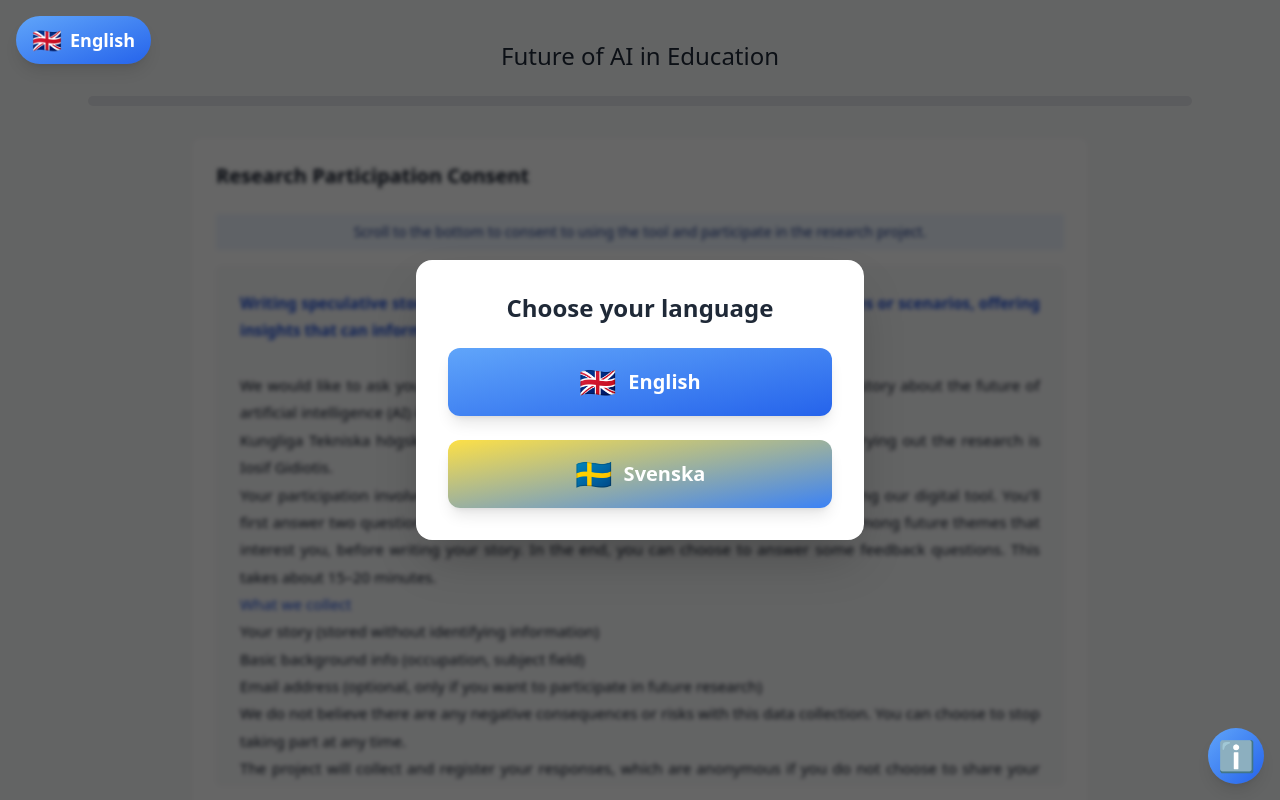
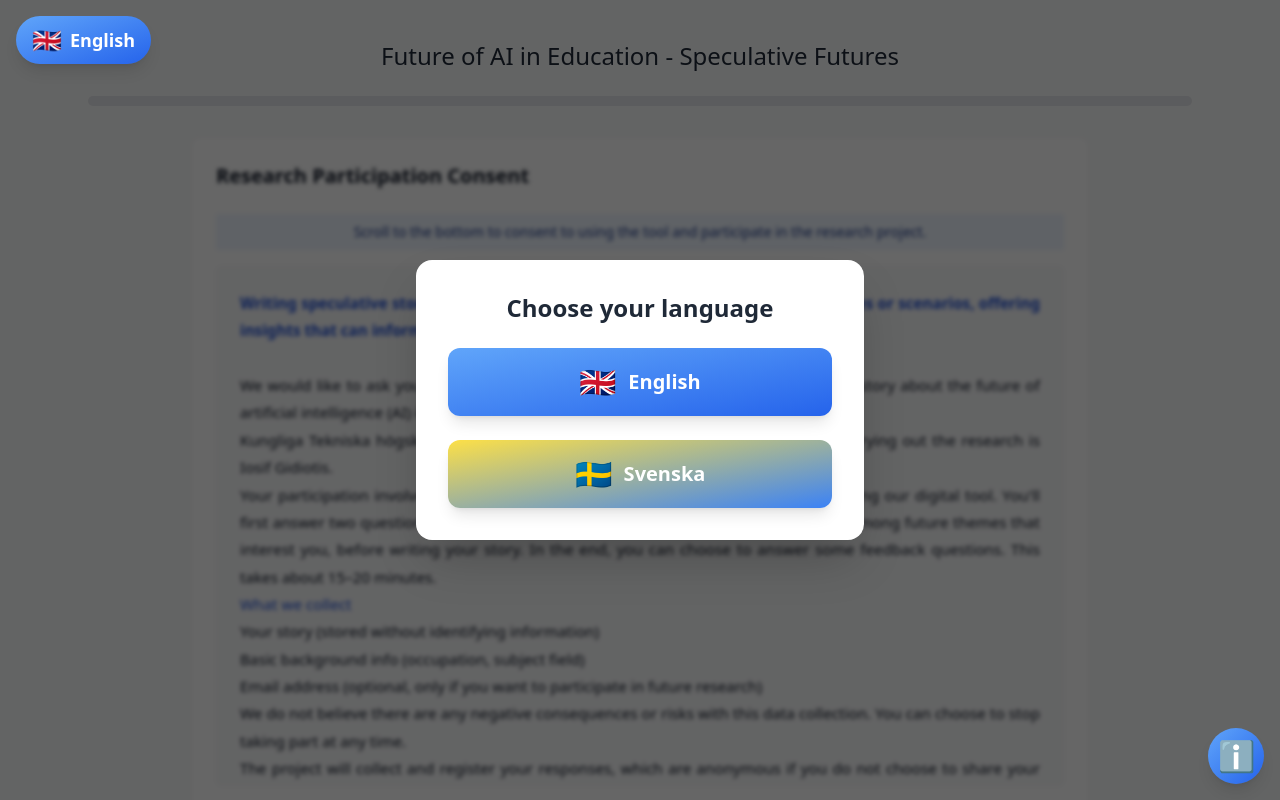
Before and after one commit to igidiotis/edspec, a React (Vite) app: page / in a window 1280 px wide. Shown: the top 800 px of the page. Built offline with nearby package versions, Linux system fonts and the light colour scheme; no server answers.

Commit message:
Update app title translations in English and Swedish to include "Speculative Futures" and "Spekulativa framtidsscenarier"

```diff
--- a/src/i18n.ts
+++ b/src/i18n.ts
@@ -5,7 +5,7 @@ import LanguageDetector from 'i18next-browser-languagedetector';
 const resources = {
   en: {
     translation: {
-      "appTitle": "Future of AI in Education",
+      "appTitle": "Future of AI in Education - Speculative Futures",
       "footer": "2025 Created by <1>Iosif Gidiotis</1>",
       "swedishVersion": "Access the Swedish version here",
       "continue": "Continue",
@@ -152,7 +152,7 @@ const resources = {
   },
   sv: {
     translation: {
-      "appTitle": "AI och framtidens utbildning",
+      "appTitle": "AI och framtidens utbildning - Spekulativa framtidsscenarier",
       "footer": "2025 Skapad av <1>Iosif Gidiotis</1>",
       "swedishVersion": "Gå till den svenska versionen här",
       "continue": "Fortsätt",
```
